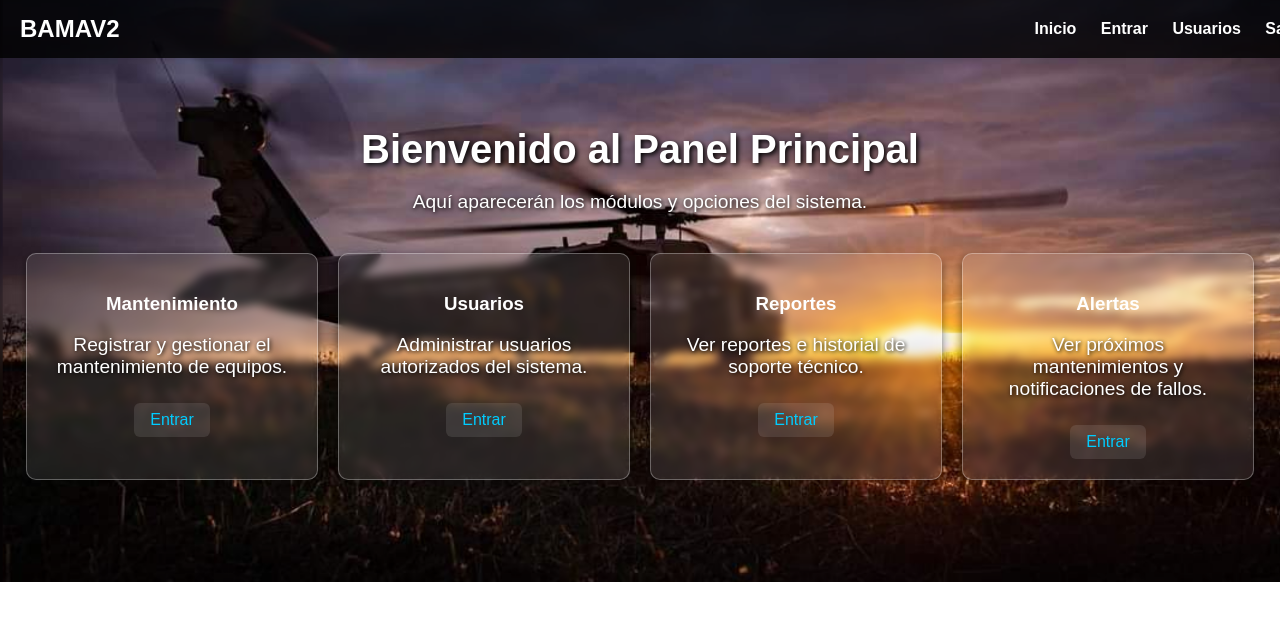
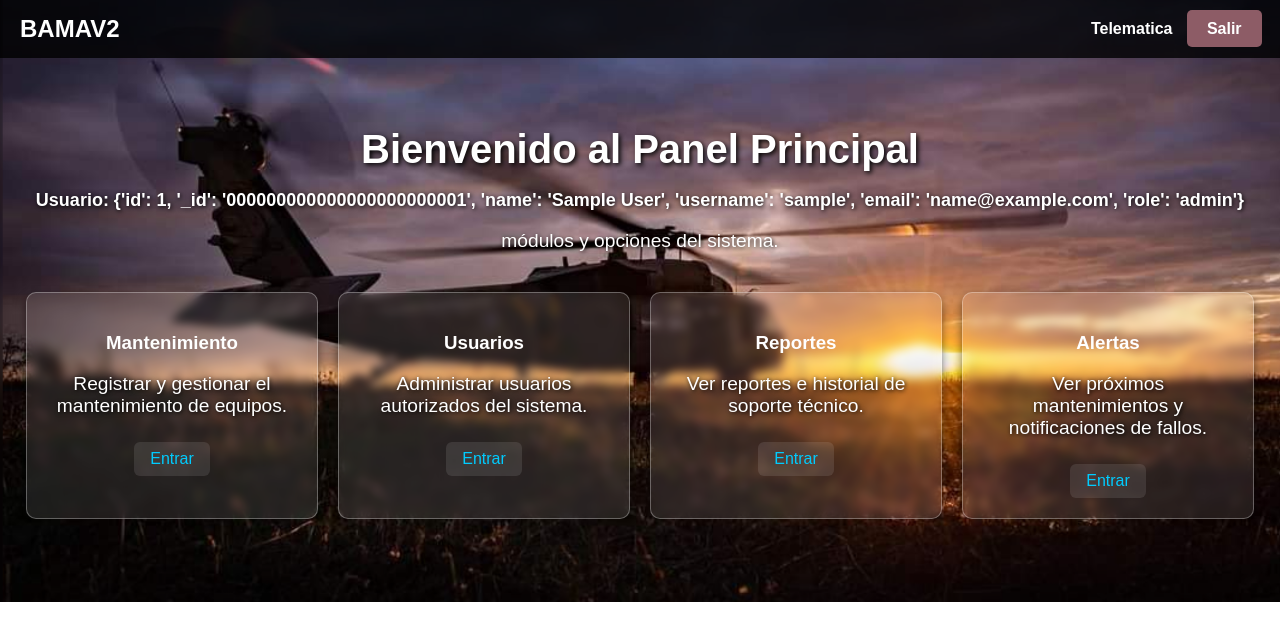
Before and after one commit to INGMIGUELR/pagina-telematic, a Flask app: page /dashboard in a window 1280 px wide. Shown: the top 641 px of the page. Run offline with Flask 3, Linux system fonts and the light colour scheme; the visitor is signed in with stand-in values (Sample User, id 1).

Commit message:
Avance estable: login, registro, mantenimiento con mensajes y animaciones

```diff
--- a/app/routes.py
+++ b/app/routes.py
@@ -1,18 +1,15 @@
 import glob
 import os
 import io
-from flask import Blueprint, render_template, request, redirect, url_for, make_response
-from flask import session
-from werkzeug.security import check_password_hash
+from flask import Blueprint, render_template, request, redirect, url_for, make_response, session
+from werkzeug.security import check_password_hash, generate_password_hash
 from app.db import coleccion_registros
 from reportlab.lib.pagesizes import letter
 from reportlab.pdfgen import canvas
 from openpyxl import load_workbook
 from openpyxl.cell import MergedCell
 from datetime import datetime
-
 from pymongo import MongoClient
-from werkzeug.security import generate_password_hash
 
 main = Blueprint('main', __name__)
 
@@ -45,7 +42,6 @@
 
     return render_template('login.html')
 
-
 @main.route('/register', methods=['GET', 'POST'])
 def register():
     if request.method == 'POST':
@@ -53,17 +49,14 @@
         email = request.form['email']
         password = request.form['password']
 
-        # Validar si ya existe el usuario
         if coleccion_usuarios.find_one({"usuario": usuario}):
             mensaje = "❌ El nombre de usuario ya está registrado."
             return render_template('register.html', mensaje=mensaje)
 
-        # Validar si ya existe el correo
         if coleccion_usuarios.find_one({"email": email}):
             mensaje = "❌ El correo ya está registrado."
             return render_template('register.html', mensaje=mensaje)
 
-        # Encriptar contraseña
         password_hash = generate_password_hash(password)
 
         nuevo_usuario = {
@@ -91,7 +84,6 @@
         return render_template('dashboard.html', usuario=session['usuario'])
     return redirect(url_for('main.login'))
 
-
 @main.route('/alertas')
 def alertas():
     return render_template('alertas.html')
@@ -113,6 +105,9 @@
 
 @main.route('/mantenimiento', methods=['GET', 'POST'])
 def mantenimiento():
+    if 'usuario' not in session:
+        return redirect(url_for('main.login'))  # Bloquea si no ha iniciado sesión
+
     if request.method == 'POST':
         equipo = request.form['equipo']
         fecha = request.form['fecha']
@@ -128,10 +123,11 @@
         actualizar_hoja_vida(equipo, fecha, descripcion)
         hojas_actualizadas.add(f"{equipo}.xlsx")
 
-        return redirect(url_for('main.mantenimiento'))
+        return redirect(url_for('main.mantenimiento', mensaje='ok'))
 
+    mensaje = request.args.get('mensaje')
     registros = list(coleccion_registros.find().sort("_id", -1))
-    return render_template('mantenimiento.html', registros=registros)
+    return render_template('mantenimiento.html', registros=registros, mensaje=mensaje)
 
 @main.route('/mantenimientos-mensuales')
 def mantenimientos_mensuales():
@@ -151,6 +147,13 @@
         registros_por_mes[mes].append(reg)
 
     return render_template('mantenimientos_mensuales.html', registros_por_mes=registros_por_mes)
+
+
+@main.route('/logout')
+def logout():
+    session.clear()
+    return redirect(url_for('main.home'))  # ← Esto lleva al index.html
+
 
 def actualizar_hoja_vida(equipo_id, fecha, descripcion):
     carpeta = os.path.join("static", "hojas_vida")
--- a/templates/dashboard.html
+++ b/templates/dashboard.html
@@ -13,10 +13,11 @@
             background-position: center;
             background-repeat: no-repeat;
             font-family: Arial, sans-serif;
+            min-height: 50vh;
         }
 
         .navbar {
-            width: 100%;
+            width: 97%;
             background-color: rgba(0, 0, 0, 0.8);
             padding: 15px 20px;
             color: white;
@@ -35,7 +36,7 @@
 
         .navbar a {
             color: white;
-            margin-left: 20px;
+            margin-left: 50px;
             text-decoration: none;
             font-weight: bold;
         }
@@ -90,16 +91,26 @@
     <div class="navbar">
         <h2>BAMAV2</h2>
         <div>
-            <a href="#">Inicio</a>
-            <a href="/mantenimiento">Entrar</a>
-            <a href="#">Usuarios</a>
-            <a href="#">Salir</a>
+            <a href="#">Telematica</a>
+            <a href="{{ url_for('main.logout') }}">Salir</a>
+        <div style="position: absolute; top: 20px; right: 20px;">
+    <a href="{{ url_for('main.logout') }}" style="background-color: rgb(141, 92, 102); color: white; padding: 10px 20px; border-radius: 5px; font-weight: bold; text-decoration: none;">
+        Salir
+    </a>
+</div>
+
+
         </div>
     </div>
 
     <div class="content">
         <h1>Bienvenido al Panel Principal</h1>
-        <p>Aquí aparecerán los módulos y opciones del sistema.</p>
+
+{% if usuario %}
+    <p style="font-weight: bold; font-size: 18px;">Usuario: {{ usuario }}</p>
+{% endif %}
+
+        <p>módulos y opciones del sistema.</p>
 
         <div class="cards-container">
             <div class="card">
```
Also changed, not shown: templates/mantenimiento.html (+40 -1 lines), 13 other files.
